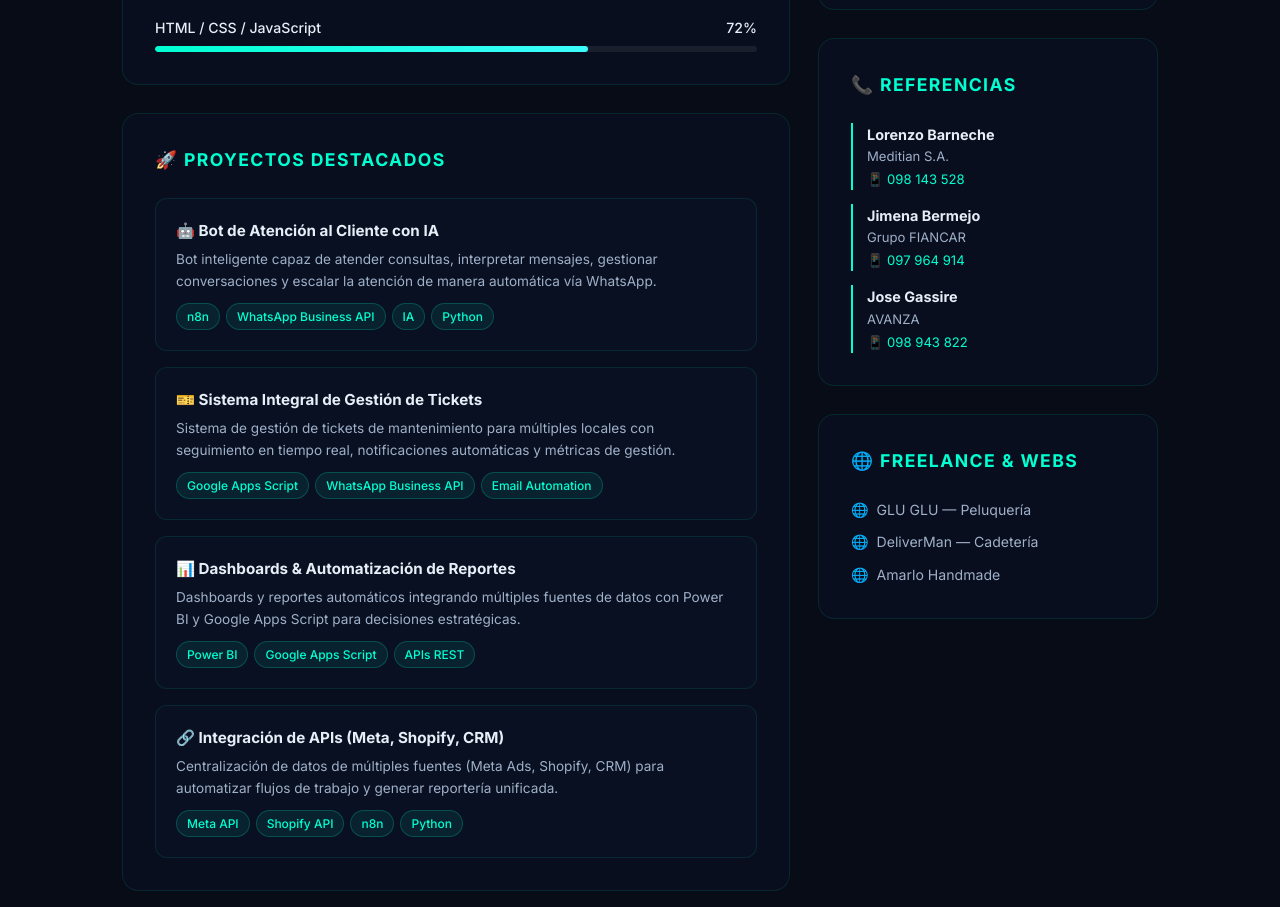
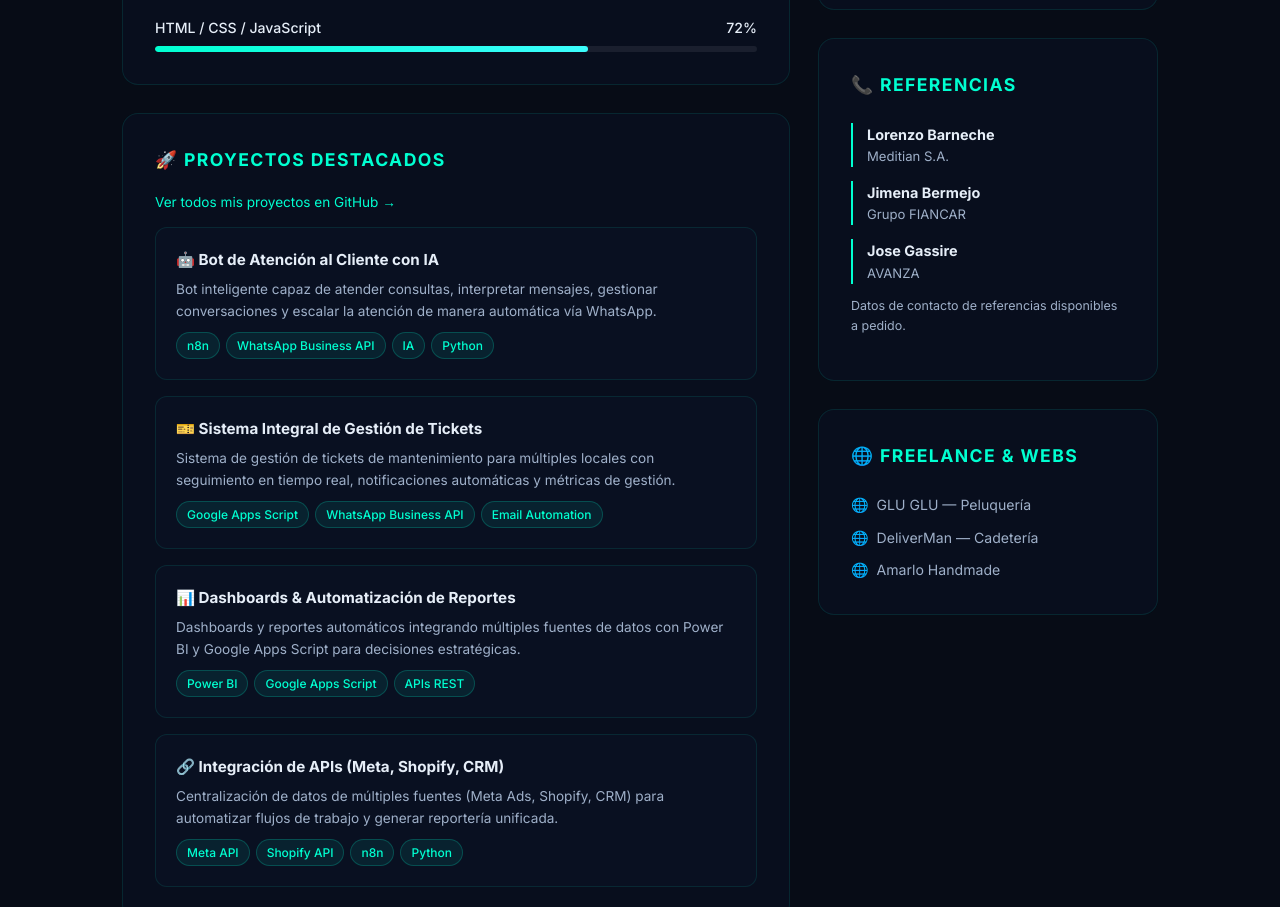
Before and after one commit to Rodrilundain/Rodrilundain, a plain HTML site: page index.html in a window 1280 px wide. Shown: the part 2072-2979 px from the top of the page. Drawn offline with Linux system fonts and the light colour scheme.

Commit message:
Mejoras de portfolio: favicon, meta tags OG, privacidad de referencias
Added Open Graph and Twitter meta tags for improved sharing.

```diff
--- a/index.html
+++ b/index.html
@@ -5,6 +5,13 @@
   <meta name="viewport" content="width=device-width, initial-scale=1" />
   <title>Rodrigo Ilundain — Portfolio Profesional</title>
   <meta name="description" content="Data Analyst & Automation Developer. n8n, Make, Zapier, ManyChat, Python, Google Apps Script, Power BI. Automatización de procesos y datos." />
+  <link rel="icon" type="image/jpeg" href="img/img44.jpeg" />
+  <meta property="og:type" content="website" />
+  <meta property="og:title" content="Rodrigo Ilundain — Portfolio Profesional" />
+  <meta property="og:description" content="Data Analyst & Automation Developer. n8n, Make, Zapier, Python, Google Apps Script, Power BI. Automatización de procesos y datos." />
+  <meta property="og:image" content="https://rodrilundain.github.io/Rodrilundain/img/img44.jpeg" />
+  <meta property="og:url" content="https://rodrilundain.github.io/Rodrilundain/" />
+  <meta name="twitter:card" content="summary_large_image" />
   <link rel="preconnect" href="https://fonts.googleapis.com">
   <link rel="preconnect" href="https://fonts.gstatic.com" crossorigin>
   <link href="https://fonts.googleapis.com/css2?family=Inter:wght@300;400;500;600;700;800&display=swap" rel="stylesheet">
@@ -529,6 +536,7 @@
 
         <div class="card">
           <h2>🚀 Proyectos Destacados</h2>
+          <p style="margin:-6px 0 14px;font-size:0.85rem;"><a href="https://github.com/Rodrilundain" target="_blank" rel="noopener" style="color:var(--accent);text-decoration:none;">Ver todos mis proyectos en GitHub →</a></p>
           <div class="projects">
             <div class="proj">
               <div class="proj-title">🤖 Bot de Atención al Cliente con IA</div>
@@ -613,10 +621,11 @@
         <div class="card">
           <h2>📞 Referencias</h2>
           <div class="ref-list">
-            <div class="ref-item"><div class="ref-name">Lorenzo Barneche</div><div class="ref-company">Meditian S.A.</div><div class="ref-phone">📱 098 143 528</div></div>
-            <div class="ref-item"><div class="ref-name">Jimena Bermejo</div><div class="ref-company">Grupo FIANCAR</div><div class="ref-phone">📱 097 964 914</div></div>
-            <div class="ref-item"><div class="ref-name">Jose Gassire</div><div class="ref-company">AVANZA</div><div class="ref-phone">📱 098 943 822</div></div>
+            <div class="ref-item"><div class="ref-name">Lorenzo Barneche</div><div class="ref-company">Meditian S.A.</div></div>
+            <div class="ref-item"><div class="ref-name">Jimena Bermejo</div><div class="ref-company">Grupo FIANCAR</div></div>
+            <div class="ref-item"><div class="ref-name">Jose Gassire</div><div class="ref-company">AVANZA</div></div>
           </div>
+          <p style="font-size:0.78rem;color:var(--muted);margin-top:12px;">Datos de contacto de referencias disponibles a pedido.</p>
         </div>
 
         <div class="card">
```
